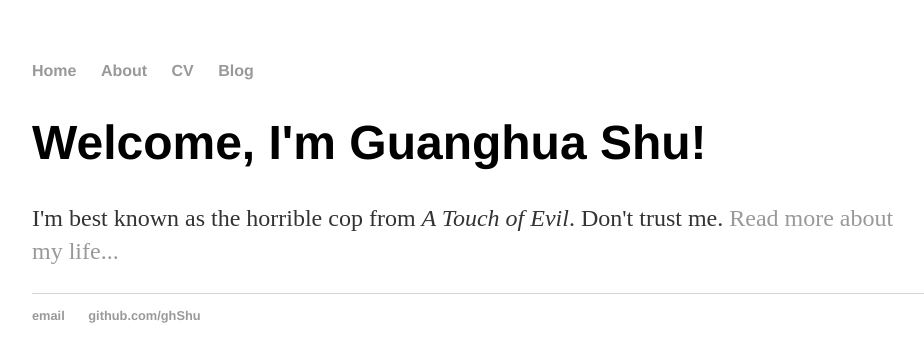
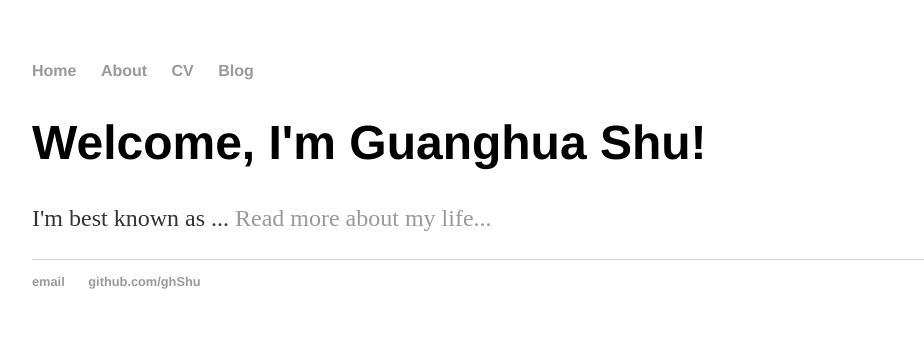
Before and after one commit to ghShu/ghShu.github.io, a Jekyll site: the page built from index.html, in a window 1280 px wide. Shown: the top 362 px of the page, without its empty margins (160-1084 px from the left). Built offline with Jekyll 4.4.1, drawn with Linux system fonts in a browser that asks for light colours.

Commit message:
Update index.html

```diff
--- a/index.html
+++ b/index.html
@@ -5,5 +5,5 @@ title: Guanghua Shu
 
 <div class="blurb">
   	<h1>Welcome, I'm Guanghua Shu!</h1>
-	<p>I'm best known as the horrible cop from <em>A Touch of Evil</em>. Don't trust me. <a href="/about">Read more about my life...</a></p>
+	<p>I'm best known as ... <a href="/about">Read more about my life...</a></p>
 </div><!-- /.blurb -->
```
